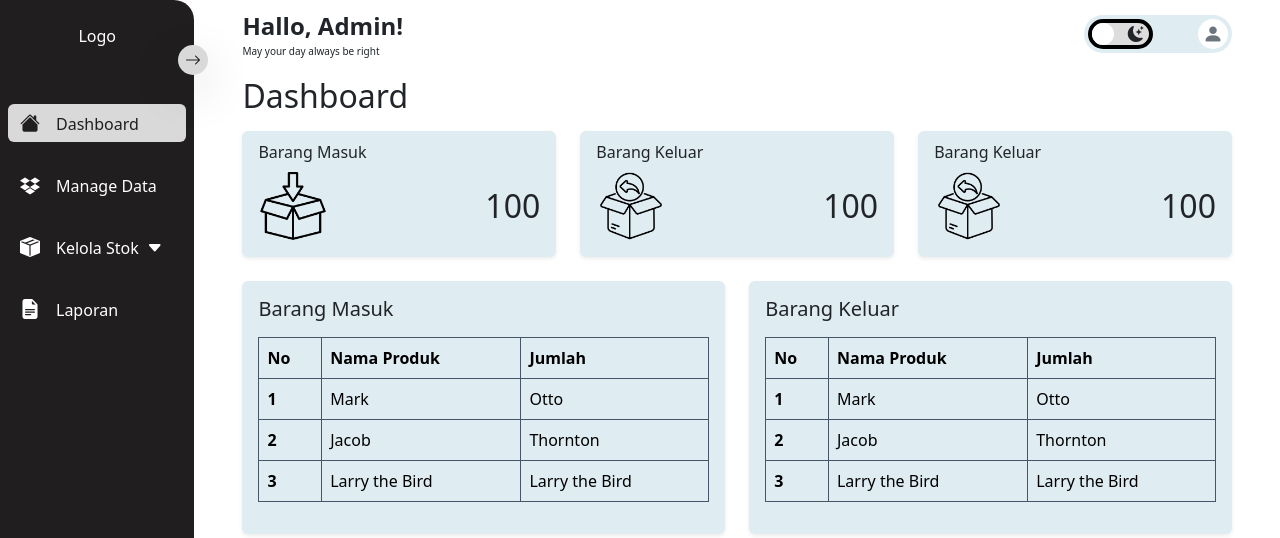
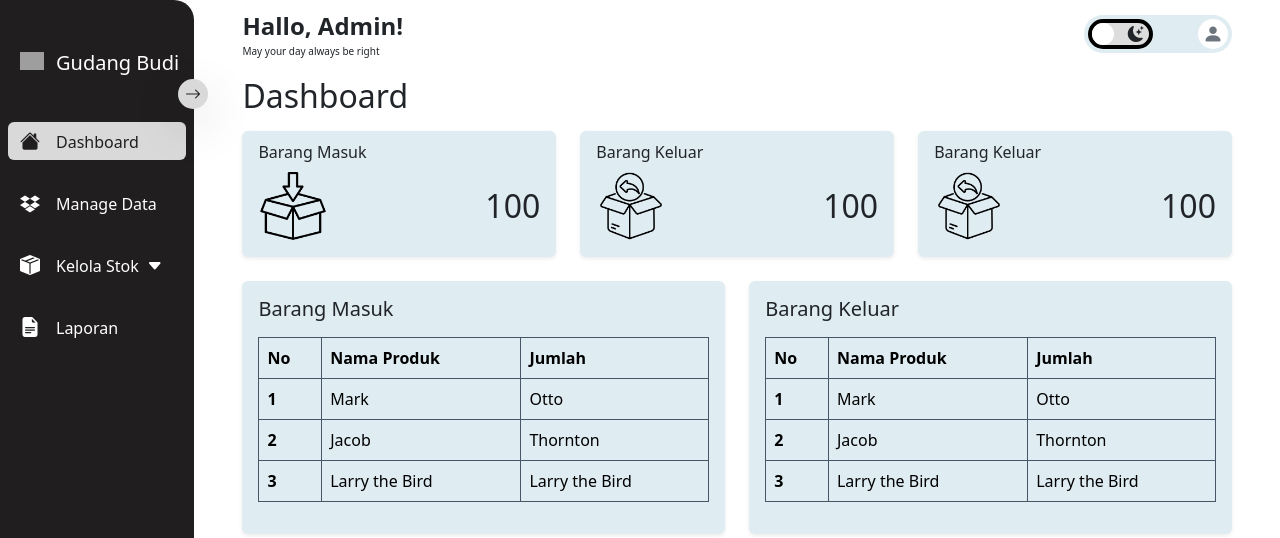
Before and after one commit to zackyhermawan/web_inventaris_toko_grosir, a PHP site: page /dashboard.php in a window 1280 px wide. Shown: the top 538 px of the page. Run offline with PHP 8.4, Linux system fonts and the light colour scheme; a stand-in replaces the project's code that opens the database connection; grey boxes are pictures that could not be loaded.

Commit message:
Update dashboard.php

```diff
--- a/Dashboard_webDev/dashboard.php
+++ b/Dashboard_webDev/dashboard.php
@@ -18,24 +18,25 @@ session_start();
   <body>
     <div class="d-flex main">
       <aside id="sidebar" class="sidebar pt-2 ">
-        <div class="d-flex align-items-center justify-content-center">
-          <span class="logo d-flex align-items-center justify-content-center my-3" style="color: var(--icon)">Logo</span>
+        <div class="list-group mt-3">
+        <a href="" class="close-btn p-1"><i class="bi bi-x-lg text-white fs-5 mx-2"></i></a>
+        <div class="d-flex mb-4 align-items-center">
+          <img src="asset/logo-img.png" class="logo-image mt-4 p-1 mx-3" alt="">
+          <span class="logo fs-5 position-absolute my-3" style="color: var(--icon)">Gudang Budi</span>
         </div>
         <div class="position-relative">
           <button id="arrow-button" class="arrow position-absolute border-0 shadow-lg d-flex align-items-center justify-content-center rounded-5"><i class="bi bi-arrow-right"></i></button>
         </div>
-        <div class="list-group mt-3">
-        <a href="" class="close-btn p-1"><i class="bi bi-x-lg text-white fs-5 mx-2"></i></a>
-          <a href="dashboard.php" class="menu dashboard-aside position-relative text-decoration-none mt-4 p-1 mx-2 rounded" aria-current="true"><i class="bi bi-house-fill fs-5 mx-2"></i><span class="position-absolute">Dashboard</span></a>
+          <a href="dashboard.php" class="menu dashboard-aside text-decoration-none mt-4 p-1 mx-2 rounded" aria-current="true"><i class="bi bi-house-fill fs-5 mx-2"></i><span class="position-absolute">Dashboard</span></a>
           <a href="manageData.php" class="menu text-decoration-none mt-4 p-1 mx-2 rounded" aria-current="true"><i class="bi bi-dropbox fs-5 mx-2"></i><span class="position-absolute">Manage Data</span></a>
           <a class="menu nav-link position-relative text-decoration-none mt-4 p-1 mx-2 rounded text-white" data-bs-toggle="collapse" href="#kelolaProduk" role="button" aria-expanded="false" aria-controls="kelolaProduk">
           <i class="bi bi-box-seam-fill fs-5 mx-2"></i><span class="position-absolute">Kelola Stok<i class="bi ms-2 bi-caret-down-fill"></i>
           </span>
           </a>
           <div class="kelolastok-dropdown collapse" id="kelolaProduk">
-            <ul class="list-unstyled ps-3 d-flex flex-column gap-2">
-              <li class="d-flex align-items-center my-2" style="margin-left: 2rem;"><a href="barangMasuk.php" class="menu me-2 p-1 nav-link text-white rounded">Barang Masuk</a></li>
-              <li class="d-flex align-items-center" style="margin-left: 2rem;"><a href="barangKeluar.php" class="menu me-2 p-1 nav-link text-white rounded">Barang Keluar</a></li>
+            <ul class="list-unstyled d-flex align-items-center flex-column gap-2">
+              <li class="d-flex align-items-center my-2"><a href="barangMasuk.php" class="menu p-1 nav-link text-white rounded"><svg class="icon-dropdown"version='1.1'id='Layer_1' xmlns='http://www.w3.org/2000/svg'xmlns:xlink='http://www.w3.org/1999/xlink' x='0px' y='0px'viewBox='0 0 122.88 94.45'style='enable-background: new 0 0 122.88 94.45'xml:space='preserve'width='20'height='20'fill='white'><g><path class='st0'd='M0,41.16h24.83v44.18H0V41.16L0,41.16z M36,11.76L71.01,0.1c0.42-0.14,0.86-0.13,1.24,0.01V0.1l35.47,12.15 c0.87,0.3,1.4,1.14,1.32,2.02c0.01,0.04,0.01,0.09,0.01,0.14v37.04l1.56-0.77c9.6-3.16,16.43,6.88,9.35,13.87 c-13.9,10.11-28.15,18.43-42.73,25.15c-10.59,6.44-21.18,6.22-31.76,0l-15.63-8.07V44.71h4.48V13.7 C34.31,12.71,35.04,11.89,36,11.76L36,11.76z M46.44,44.71c7.04,1.26,14.08,5.08,21.12,9.51h1.47V33.88L38.97,21.05v23.66H46.44 L46.44,44.71z M74.43,54.22h6.04c5.84,0.35,8.9,6.27,3.22,10.16c-2.67,1.96-5.84,2.7-9.26,2.86v4.89 C80.83,71.77,86.1,70,89.49,64.7l1.93-4.51l12.97-6.43V20.78L74.43,33.9V54.22L74.43,54.22z M69.04,67.12 c-0.65-0.05-1.31-0.1-1.96-0.16c-4.22-0.21-4.4,5.46,0,5.48c0.64,0.05,1.3,0.02,1.96-0.04v-1.5V67.12L69.04,67.12z M71.6,5.49 l-29.82,9.94l29.96,13.59l29.97-13.21L71.6,5.49L71.6,5.49z'/></g></svg><span class="submenu-dropdown">Barang Masuk</span></a></li>
+              <li class="d-flex align-items-center"><a href="barangKeluar.php" class="menu p-1 nav-link text-white rounded"><svg class="icon-dropdown" fill="white" width='20' height='20' xmlns="http://www.w3.org/2000/svg" shape-rendering="geometricPrecision" text-rendering="geometricPrecision" image-rendering="optimizeQuality" fill-rule="evenodd" clip-rule="evenodd" viewBox="0 0 505 511.5"><path d="m336.11 39.84-115.38 68.94 135.38 18.4 111.32-69.44-131.32-17.9zm25.45 204.61c73.74 0 133.53 59.78 133.53 133.53 0 73.74-59.79 133.52-133.53 133.52-73.75 0-133.53-59.78-133.53-133.52 0-73.75 59.78-133.53 133.53-133.53zm-50.44 179.72 15.51-78.82 15.73 23.69c33.86-13.59 52.88-36 55.7-70.5 27.82 48.63 10.93 92.22-24.33 117.77l16.05 24.16-78.65-16.3h-.01zM204.83 126.13l-.09 141.71-51.45-35.04-51.46 29.07 6.1-148.91-88.54-12.03v312.98l178.95 23.13c2.52 7.1 5.47 13.99 8.85 20.63L9.3 432.07c-5.17-.2-9.3-4.47-9.3-9.68V89.86c.27-4.05 1.89-6.89 5.72-8.81L182.48.85c1.58-.72 3.52-1.01 5.25-.77l308.18 42.04c5.09.59 8.58 4.77 8.58 9.99v.02L505 280.9c-5.72-8.46-15.57-20.29-19.93-27.77V69.56l-115.81 74.93v59.81a174.846 174.846 0 0 0-19.39.36v-58.82l-145.04-19.71zm-81.52-30.58 112.17-69.44-47.58-6.49L44.24 84.8l79.07 10.75z"/></svg><span class="submenu-dropdown">Barang Keluar</span></a></li>
             </ul>
           </div>
           <a href="laporan.php" class="menu text-decoration-none mt-4 p-1 mx-2 rounded" aria-current="true"><i class="bi bi-file-earmark-text-fill fs-5 mx-2"></i><span class="position-absolute">Laporan</span></a>
```
